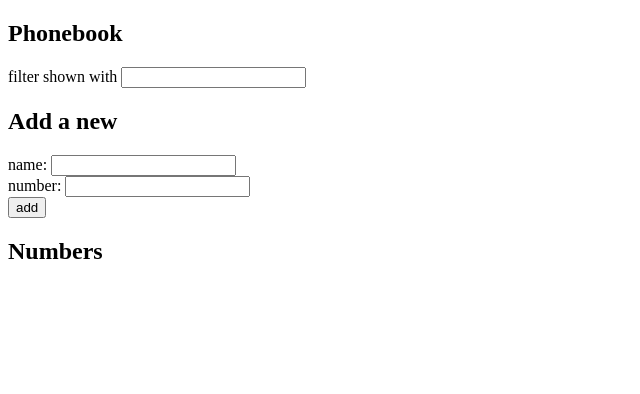
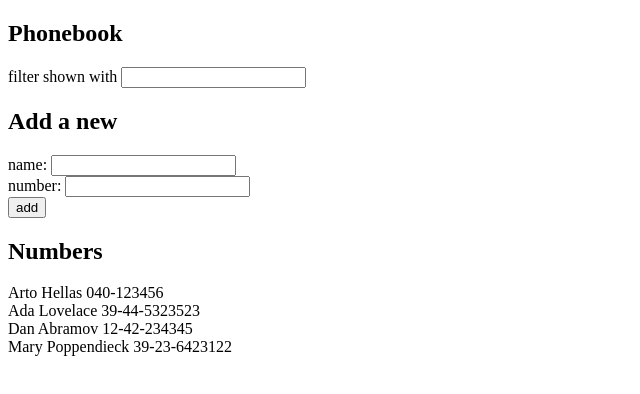
Before and after one commit to Ashvith10/fso-part2, a React (Create React App) app in the folder phonebook/: page / in a window 1280 px wide. Shown: the top 394 px of the page, without its empty margins (0-640 px from the left). Built offline with nearby package versions, Linux system fonts and the light colour scheme; data requests are answered from the project's data file; the HTML template or start-up script is replaced by a standard one.

Commit message:
chore: Use axios to read from json-server

```diff
--- a/phonebook/src/App.js
+++ b/phonebook/src/App.js
@@ -1,4 +1,5 @@
-import {useState} from 'react'
+import {useState, useEffect} from 'react'
+import axios from 'axios'
 import Filter from './components/Filter'
 import PersonForm from './components/PersonForm'
 import Persons from './components/Persons'
@@ -22,6 +23,12 @@
         }
     }
 
+    useEffect(() => {
+        axios
+            .get('http://localhost:3001/persons')
+            .then(response => setPersons(response.data))
+    }, [])
+
     return (
         <div>
             <h2>Phonebook</h2>
```
